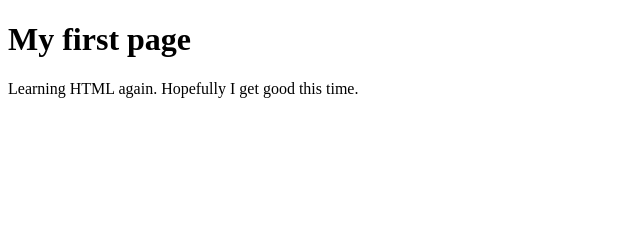
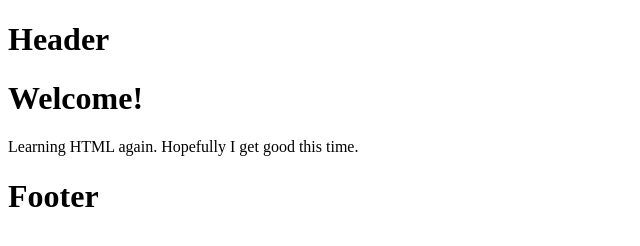
Before and after one commit to DianeShin/HTML, a plain HTML site: page website/index.html in a window 1280 px wide. Shown: the whole page, without its empty margins (0-640 px from the left). Drawn offline with Linux system fonts and the light colour scheme.

Commit message:
add header/footer

```diff
--- a/website/index.html
+++ b/website/index.html
@@ -2,13 +2,19 @@
 <html lang="en-US">
     <head>
         <meta charset="UTF-8">
-        <!-- myFirst.html -->
+        <title>Welcome!</title>
     </head>
     <body>
-        <h1> My first page</h1>
+        <div>
+            <h1>Header</h1>
+        </div>
+        <h1>Welcome!</h1>
         <p>
             Learning HTML again.
             Hopefully I get good this time.
         </p>
+        <div>
+            <h1>Footer</h1>
+        </div>
     </body>
 </html>
```
